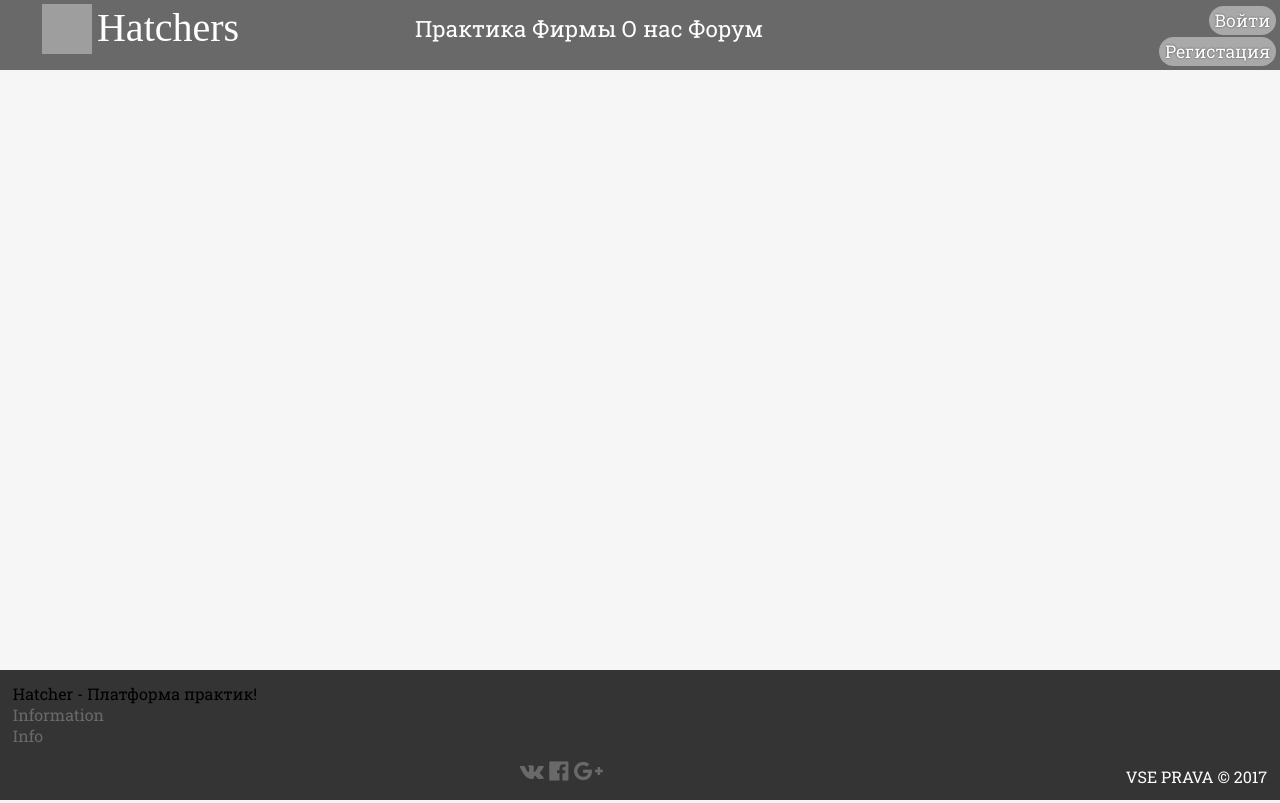
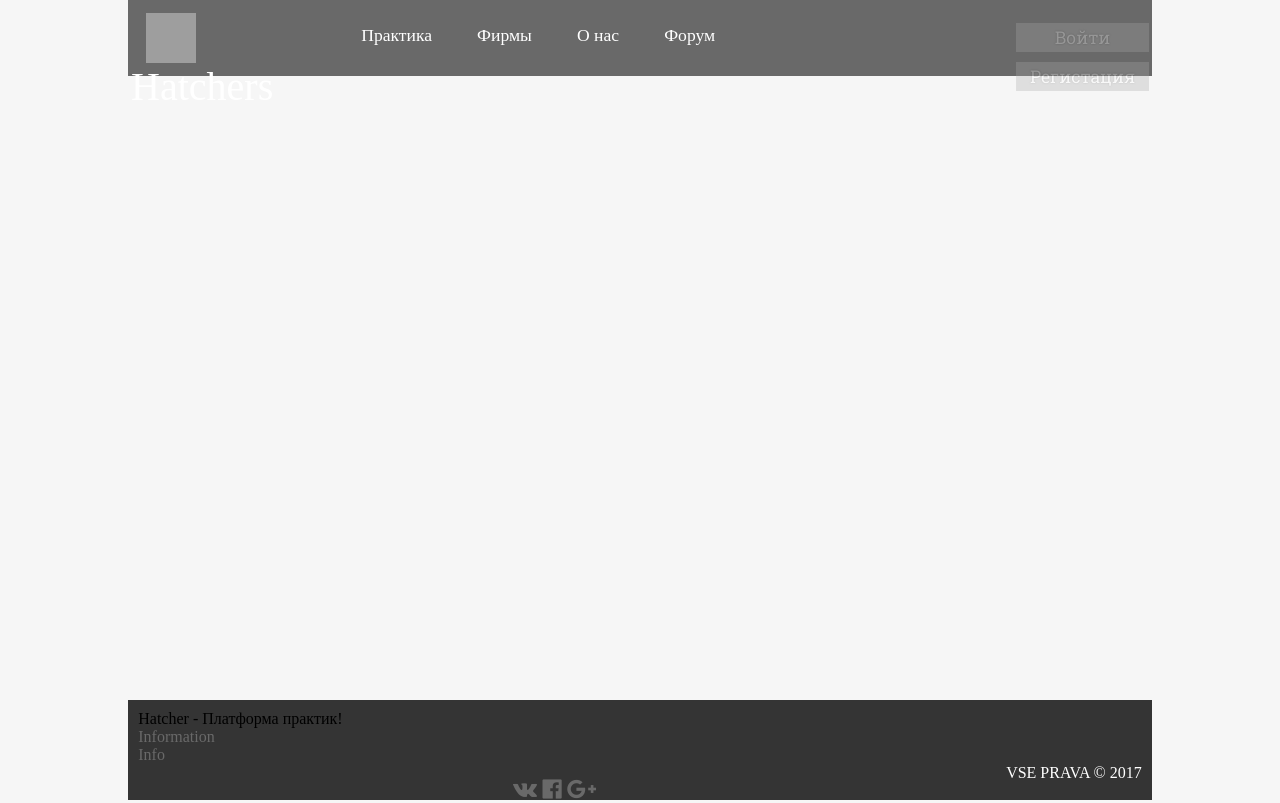
Before and after one commit to HatchesLab/Hatchers, a PHP site: page /PHP/index.php in a window 1280 px wide. Run offline with PHP 8.4, Linux system fonts and the light colour scheme; some libraries are stand-ins or nearby versions; grey boxes are pictures that could not be loaded.

Commit message:
Add files via upload

```diff
--- a/CSS/main.css
+++ b/CSS/main.css
@@ -22,7 +22,7 @@ a {
     -o-transition: all.6s ease;
     -moz-transition: all.6s ease;
     -webkit-transition: all.6s ease;
-
+    opacity: 1;
 }
 
 a:hover {
@@ -61,6 +61,7 @@ header {
     float: left;
     background-color: dimgrey;
     width: 99.4%;
+	height: 10%;
     padding: 0.3%;
     border-bottom: 5x solid #59595a;
 
@@ -89,18 +90,23 @@ header>div#logo>a>img {
 
 #logo {
     float: left;
-    width: 30%;
+    width: 15%;
+	padding-top: 1%;
+}
+#logo>p {
+	size: 11px;
 }
 
 #about {
     float: left;
-    width: 40%;
+    width: 65%;
 }
 
 
 #reg_auth {
     float: right;
-    width: 10%;
+    width: 15%;
+	padding-top: 1%;
 
 }
 
@@ -108,14 +114,18 @@ header>div#logo>a>img {
 #about {
 
     font-family: 'Roboto Slab', serif;
-    font-size: 1.4em;
-    padding-top: 10px;
+    font-size: 1.1em;
+	padding: 0%;
     float: left;
-    width: 40%;
+    width: 50%;
     text-align: center;
+	margin: 1% 0% 1% 3%;
+	padding-top: 1%;
 }
 #about>a {
     color: white;
+	margin-left: 8%;
+
 
 }
 #about>a:hover {
@@ -130,24 +140,30 @@ header>div#logo>a>img {
 
 #reg_auth>a {
 color: white;
+
 }
 
 #reg_auth>a:hover>div {
-    border-bottom: 4px solid rgba(217, 31, 72, 0);
-    margin-top: 10px;
+ 	opacity: 1;
+	transition-property: opacity;
+	transition-duration: .2s;
+	transition-timing-function: linear;
+    margin-right: 4%;
 
 }
 #reg_auth>a:active>div {
-    border-bottom: 1px;
-    margin-top: 9px;
+    margin-right: 4%;
 
 }
 #reg_auth>a>div {
-    float: right;
+    opacity: 0.3;
+	margin-left: 20px;
+	text-align: center;
+	position: relative;
     margin-right: 0%;
-    margin-top: 2px;
-    border-radius: 20px;
-    padding: 3px 6px;
+    margin-top: 10px;
+    margin-bottom: 0%;
+    padding: 3px 3px;
     font-size: 1.1em;
     background-color: darkgray;
     text-shadow: #454545 0 0 2px;
@@ -168,16 +184,49 @@ nav {
     display: flex;
     flex-direction: column;
     height: 100%;
+	width: 80%;
+	margin-left: 10%;
 
 }
 #content {
     flex: 1 0 auto;
+}
+#fstclmn {
+	margin: 3% 0%;
+	width: 15%;
+	height:80%;
+	background-color: darkgray;
+	border: 3px;
+	border-color: black;
+	position:relative;
+	float:left;
+}
+#cntrclmn {
+	margin: 3% 2% 3% 2%;
+	width: 66%;
+	height:80%;
+	background-color: darkgray;
+	border: 3px;
+	border-color: black;
+	position:relative;
+	float:left;
+}
+#rghtclmn {
+	margin: 3% 0%;
+	width: 15%;
+	height:80%;
+	background-color: darkgray;
+	border: 3px;
+	border-color: black;
+	position: relative;
+	float: right;
 }
 
 footer {
    float: left;
     background-color: #343434;
     width: 98%;
+	height:10%;
     padding: 1%;
     border-top: 5x solid #59595a;
     font-family: 'Roboto Slab', serif;
@@ -216,7 +265,7 @@ footer {
     float: right;
     margin-left: 20%;
     font-size: 1em;
-    margin-top: 20px;
+
 
 }
 #rights>a {
@@ -230,3 +279,6 @@ footer {
     width: 50%;
     text-align: center;
 }
+*{
+    font-family: Areal;
+}
```
